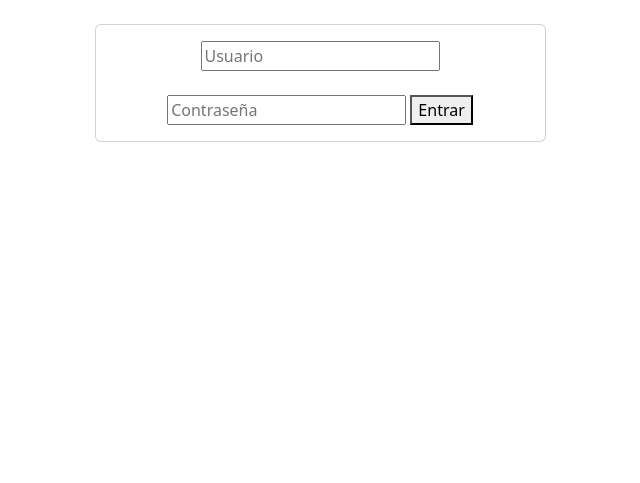
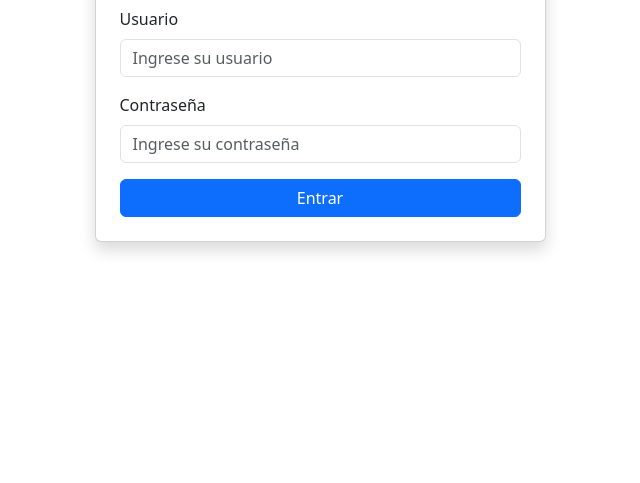
Before and after one commit to c8kepler/hesoyam_pixel, a plain HTML site: page pages/login.html in a window 1280 px wide. Shown: the part 317-800 px from the top of the page, without its empty margins (320-960 px from the left). Drawn offline with nearby package versions, Linux system fonts and the light colour scheme.

Commit message:
style: mejorar diseño visual del login

```diff
--- a/pages/login.html
+++ b/pages/login.html
@@ -1,9 +1,10 @@
+
 <!DOCTYPE html>
 <html lang="es">
 <head>
     <meta charset="UTF-8">
     <meta name="viewport" content="width=device-width, initial-scale=1.0">
-    <title>Document</title>
+    <title>Iniciar sesión</title>
 
     <link rel="stylesheet" href="https://cdn.jsdelivr.net/npm/bootstrap@5.3.9/dist/css/bootstrap.min.css">
 </head>
@@ -15,17 +16,35 @@
 
             <div class="col-md-6 col-lg-5">
 
-                <div class="card">
+                <div class="card shadow">
 
-                    <div class="card-body">
+                    <div class="card-body p-4">
 
-                        <form action="post" class="text-center">
+                        <h3 class="text-center mb-4">Iniciar sesión</h3>
 
-                            <input type="text" id="user" placeholder="Usuario" required>
+                        <form id="formLogin">
 
-                            <input type="text" id="password" placeholder="Contraseña" required>
+                            <div class="mb-3">
 
-                            <button type="submit" class="mt-4">Entrar</button>
+                                <label for="user" class="form-label">Usuario</label>
+
+                                <input type="text" id="user" class="form-control" placeholder="Ingrese su usuario" required>
+
+                            </div>
+
+                            <div class="mb-3">
+
+                                <label for="password" class="form-label">Contraseña</label>
+
+                                <input type="password" id="password" class="form-control" placeholder="Ingrese su contraseña" required>
+
+                            </div>
+
+                            <p id="mensaje" class="text-danger text-center"></p>
+
+                            <button type="submit" class="btn btn-primary w-100">
+                                Entrar
+                            </button>
 
                         </form>
 
@@ -37,8 +56,9 @@
 
         </div>
 
+    </div>
 
-    </div>
+    <script src="js/login.js"></script>
 
 </body>
 </html>
```
